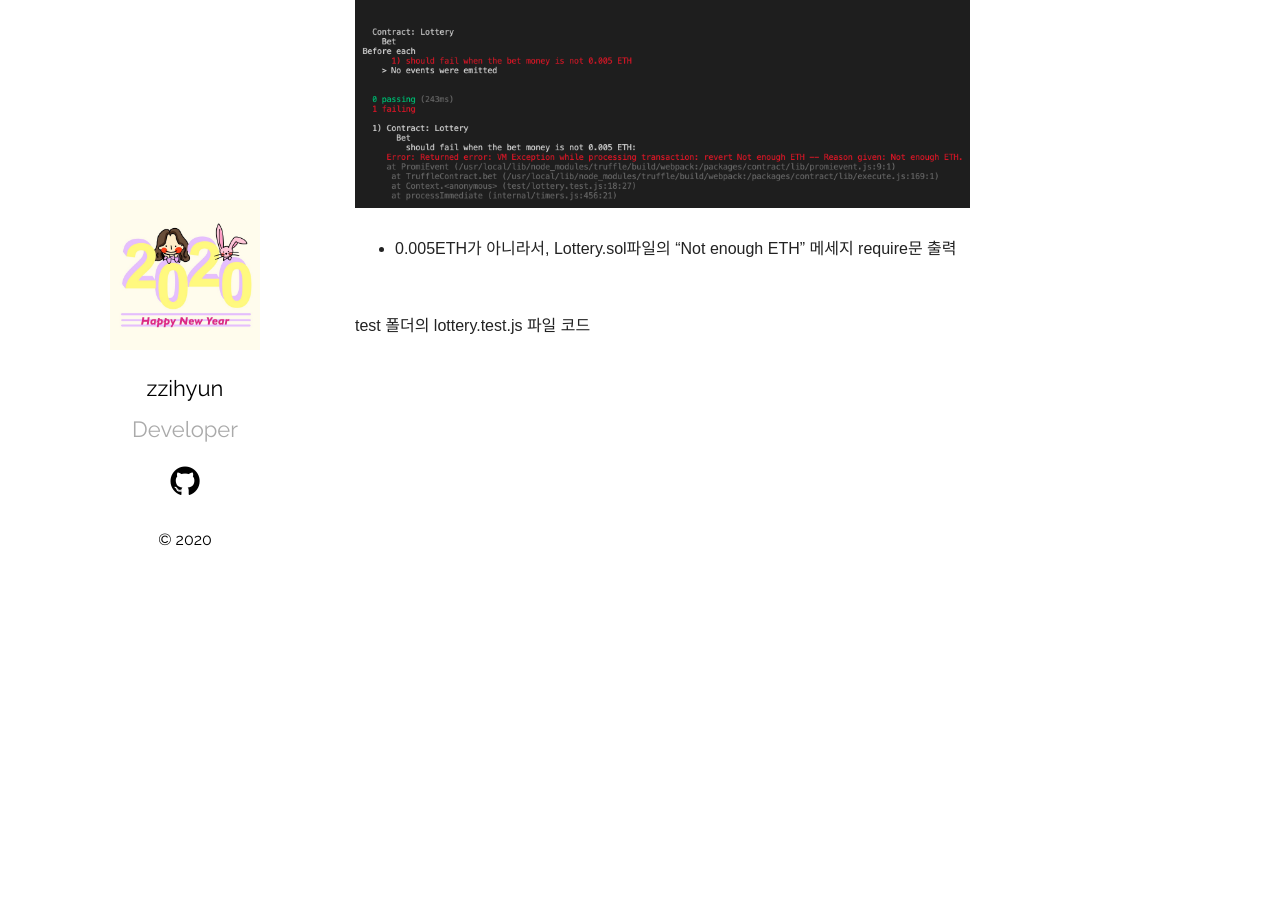
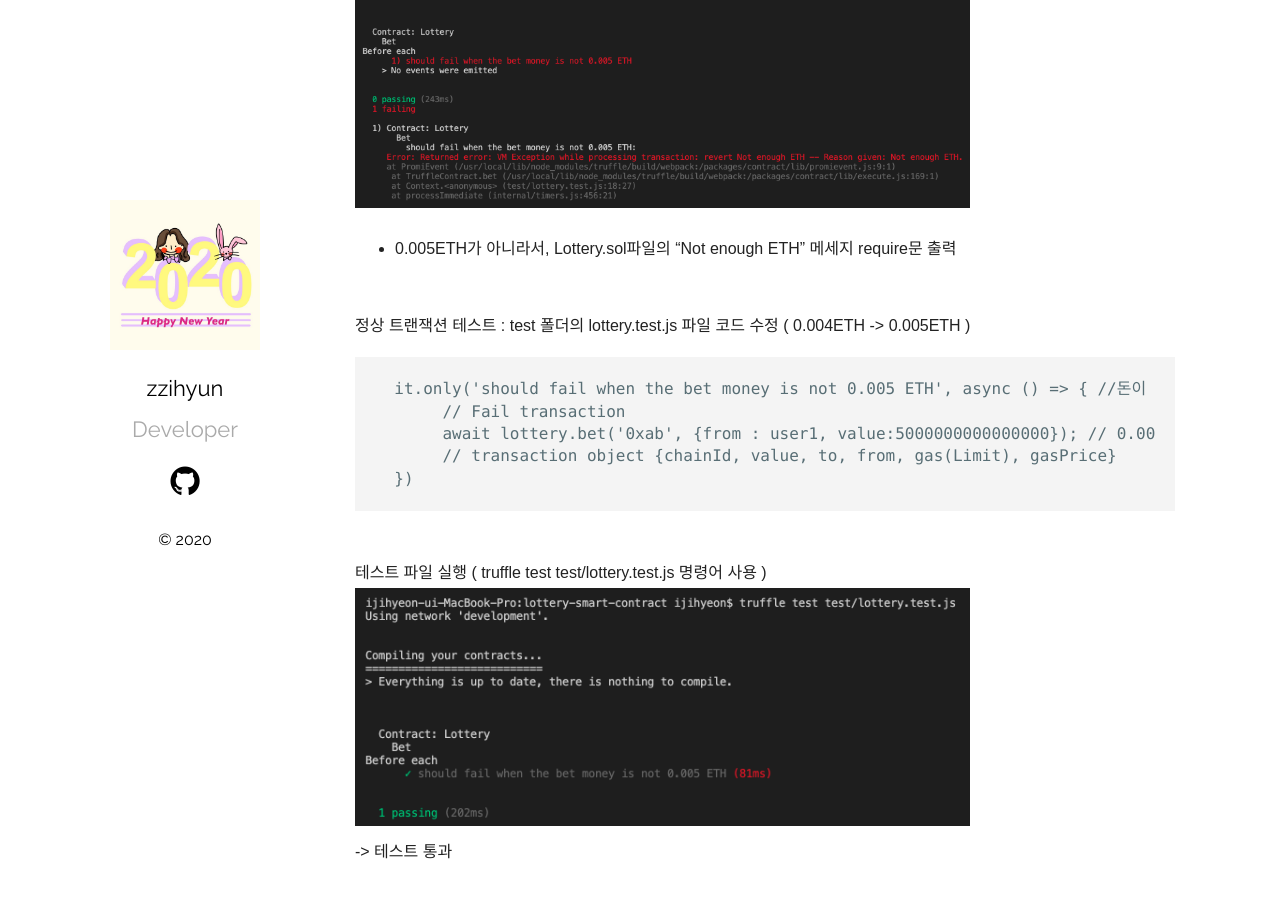
Before and after one commit to jhhhj1002/jhhhj1002.github.io, a Jekyll site: the page built from _posts/2020-04-11-Lottery-Dapp-03.markdown, in a window 1280 px wide and 900 px high, scrolled down 6250 px. Built offline with Jekyll 4.4.1, drawn with Linux system fonts in a browser that asks for light colours.

Commit message:
Update 2020-04-11-Lottery-Dapp-03.markdown

````diff
--- a/_posts/2020-04-11-Lottery-Dapp-03.markdown
+++ b/_posts/2020-04-11-Lottery-Dapp-03.markdown
@@ -244,4 +244,16 @@ test 폴더의 lottery.test.js 파일 코드 추가
 
 
 <br/>
-test 폴더의 lottery.test.js 파일 코드
+정상 트랜잭션 테스트 : test 폴더의 lottery.test.js 파일 코드 수정 ( 0.004ETH -> 0.005ETH )
+  ```
+  it.only('should fail when the bet money is not 0.005 ETH', async () => { //돈이 적절히 들어왔는지 확인
+       // Fail transaction
+       await lottery.bet('0xab', {from : user1, value:5000000000000000}); // 0.004 ETH
+       // transaction object {chainId, value, to, from, gas(Limit), gasPrice}
+  })
+  ```
+
+<br/>
+테스트 파일 실행 ( truffle test test/lottery.test.js 명령어 사용 )
+<img src="/assets/imgs/Lottery&Dapp_32.png" width="75%" height="45%" >
+-> 테스트 통과
````
